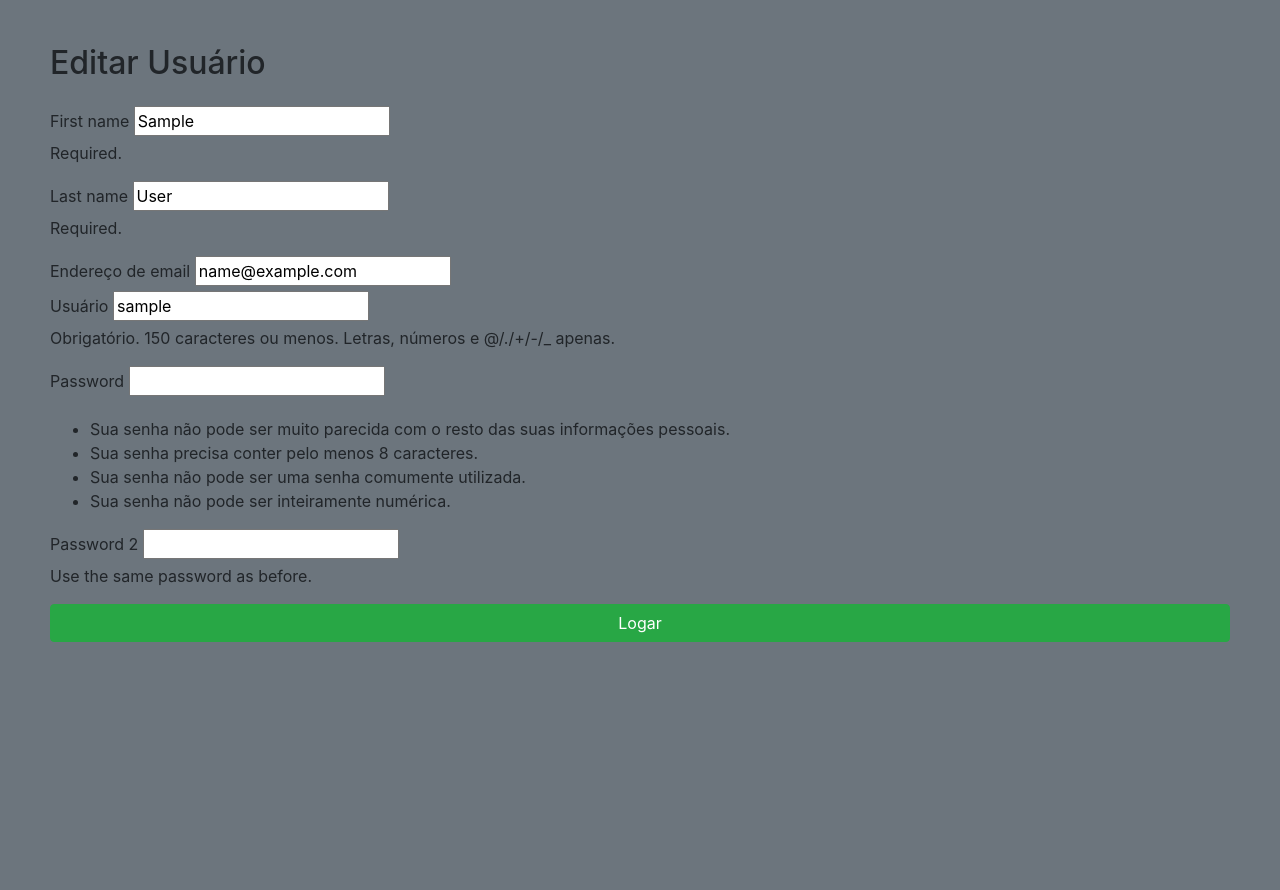
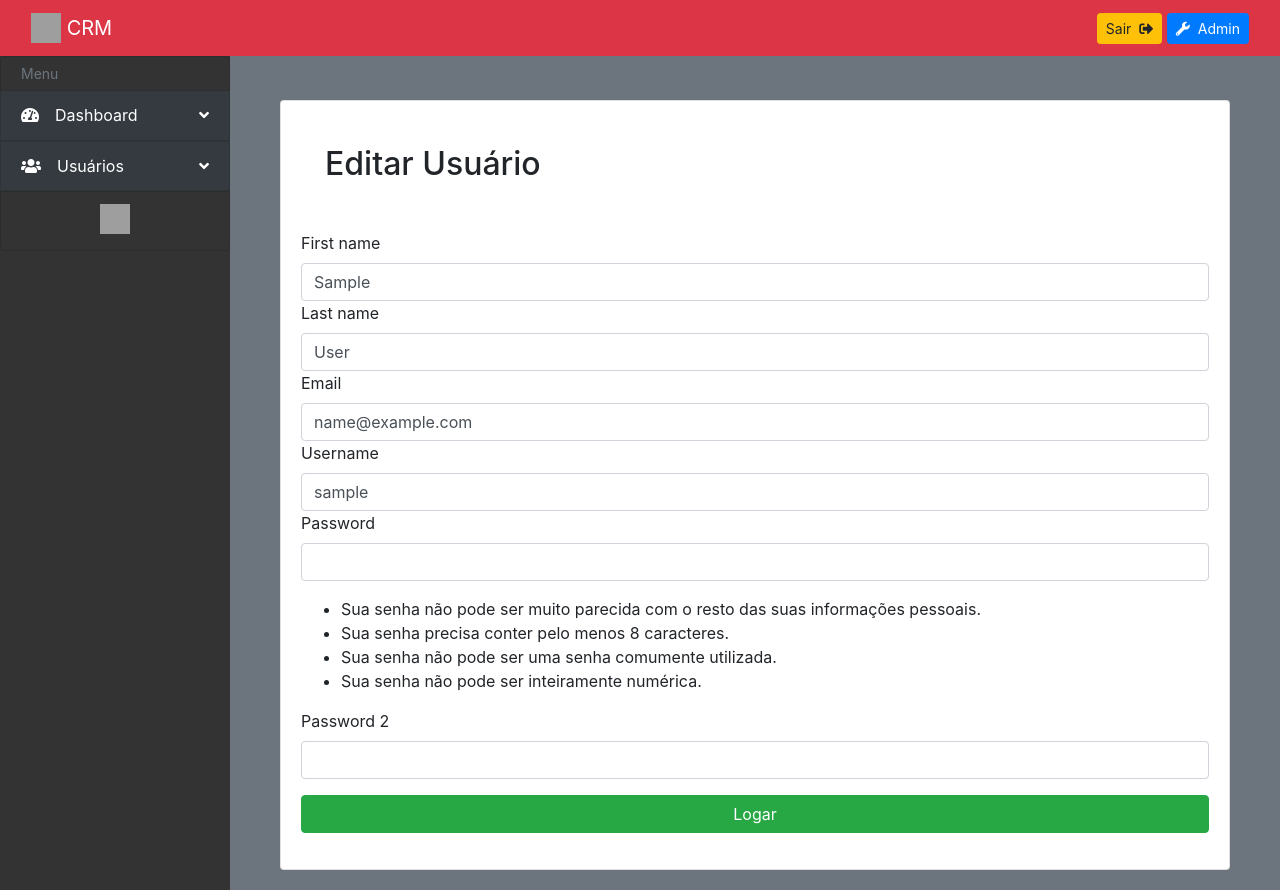
Before and after one commit to RicardoMelo2501/hobby_hub, a Django app: page /edit/1/ in a window 1280 px wide. Before the commit the page ends 642 px from the top, so only its background shows below. Run offline with Django 4.2, Linux system fonts and the light colour scheme; the visitor is signed in with stand-in values (Sample User, id 1); data comes from the database, SQL or seed files in the repository; some libraries are stand-ins or nearby versions; grey boxes are pictures that could not be loaded.

Commit message:
Corrigindo Telas de Usuário

```diff
--- a/base/templates/navbar/navbar.html
+++ b/base/templates/navbar/navbar.html
@@ -4,8 +4,9 @@
         <div class="col-12 d-flex align-items-center justify-content-between">
 
             <!-- LOGOTIPO -->
-            <a class="navbar-brand" href="#">
+            <a class="navbar-brand" href="{% url 'home:index' %}">
                 <img src="https://v4-alpha.getbootstrap.com/assets/brand/bootstrap-solid.svg" width="30" height="30" class="d-inline-block align-top" alt="">
+                {% comment %} <img src="https://scontent.frec22-1.fna.fbcdn.net/v/t39.30808-6/306142906_584760366552492_8407327296725868215_n.jpg?_nc_cat=102&cb=99be929b-3346023f&ccb=1-7&_nc_sid=09cbfe&_nc_eui2=AeHsCCHcyYmuMEHH7oj0bpNFPPHB6-77bBA88cHr7vtsEIFnd3wOKh8wEvcxeKM7Qb_rCRi9wUzGqCxCQOpwlRPZ&_nc_ohc=HLDQmeSRBmUAX_UokRv&_nc_ht=scontent.frec22-1.fna&oh=00_AfB0tZgZLzInf3HEAC8m_I72hSm_MUQtyDGDjLBgvngl6A&oe=64B9D89B" width="30" height="30" class="d-inline-block align-top" alt=""> {% endcomment %}
                 <span class="menu-collapsed">CRM</span>
             </a>
 
@@ -50,7 +51,7 @@
                     <div id='submenu{{ menu.id }}' class="collapse sidebar-submenu">
                     {% for submenu in sub_menus %}
                         {% if submenu.parent_menu_id == menu.id %}
-                        <a href="{% url submenu.url_or_path %}" class="list-group-item list-group-item-action bg-dark text-white">
+                        <a href="{% url submenu.url_or_path %}" class="list-group-item list-group-item-action bg-danger text-white">
                                 <i class="{{ submenu.font_awesome_icon }} mr-1" aria-hidden="true"></i>
                                 <span class="menu-collapsed">{{ submenu.text }}</span>
                             </a>
--- a/base/templates/user/edit.html
+++ b/base/templates/user/edit.html
@@ -1,8 +1,24 @@
 {%extends 'base/header.html'%}
+
+{%block 'titulo'%}
+Usuários
+{%endblock%}
+
+{% block 'navbar' %}
+    {%include 'navbar/navbar.html' %}
+{% endblock%}
 
 {% block 'conteudo' %}
 
-        <h2 class="mb-4" >Editar Usuário</h2>
-        {% include 'user/_user-form.html' %}
+<div class="card">
+        <div class="card-body">
+                <div class="p-4">
+                        <h2 class="mb-4" >Editar Usuário</h2>
+                </div>
+                        <div>
+                        {% include 'user/_user-form.html' %}
+                        </div>
+                </div>
+        </div>
 
 {% endblock 'conteudo' %}
--- a/home/context_processors.py
+++ b/home/context_processors.py
@@ -1,5 +1,6 @@
 from menu.models import Menu, SubMenu
 
+# Adicionado os valores de Menu e Submenu como context padrões
 def default_context_values(request):
     dataMenus = Menu.objects.all()
     dataSubMenus = SubMenu.objects.all()
--- a/home/forms/user_form.py
+++ b/home/forms/user_form.py
@@ -19,22 +19,31 @@ class RegisterForm(UserCreationForm):
         min_length=3,
         widget = forms.TextInput(attrs={"class": "form-control"})
     )
+
     last_name = forms.CharField(
         required=True,
         min_length=3,
         widget = forms.TextInput(attrs={"class": "form-control"})
     )
-    email = forms.EmailField(widget = forms.TextInput(attrs={"class": "form-control"}))
 
-    username = forms.CharField(widget = forms.TextInput(attrs={"class": "form-control"}))
+    email = forms.EmailField(
+        widget = forms.TextInput(attrs={"class": "form-control"})
+    )
+
+    username = forms.CharField(
+        widget = forms.TextInput(attrs={"class": "form-control"})
+    )
+
     password1 = forms.CharField(label="Password",
         strip=False,
         widget=forms.PasswordInput(attrs={"autocomplete": "new-password","class": "form-control"}),
         help_text=password_validation.password_validators_help_text_html(),
         required=False,
     )
-    password2 = forms.CharField(widget = forms.PasswordInput(attrs={"class": "form-control"}))
 
+    password2 = forms.CharField(
+        widget = forms.PasswordInput(attrs={"class": "form-control"})
+    )
     class Meta:
         model = User
         fields = (
@@ -72,32 +81,39 @@ class RegisterUpdateForm(forms.ModelForm):
         min_length=2,
         max_length=30,
         required=True,
-        help_text='Required.',
         error_messages={
             'min_length': 'Please, add more than 2 letters.'
-        }
+        },
+        widget = forms.TextInput(attrs={"class": "form-control"})
     )
+
     last_name = forms.CharField(
         min_length=2,
         max_length=30,
-        required=True,
-        help_text='Required.'
+        widget = forms.TextInput(attrs={"class": "form-control"})
+    )
+
+    email = forms.EmailField(
+        widget = forms.TextInput(attrs={"class": "form-control"})
+    )
+
+    username = forms.CharField(
+        widget = forms.TextInput(attrs={"class": "form-control"})
     )
 
     password1 = forms.CharField(
         label="Password",
         strip=False,
-        widget=forms.PasswordInput(attrs={"autocomplete": "new-password"}),
+        widget=forms.PasswordInput(attrs={"autocomplete": "new-password", "class": "form-control"}),
         help_text=password_validation.password_validators_help_text_html(),
-        required=False,
+        required=False
     )
 
     password2 = forms.CharField(
         label="Password 2",
         strip=False,
-        widget=forms.PasswordInput(attrs={"autocomplete": "new-password"}),
-        help_text='Use the same password as before.',
-        required=False,
+        widget=forms.PasswordInput(attrs={"autocomplete": "new-password", "class": "form-control"}),
+        required=False
     )
 
     class Meta:
--- a/home/views/user_view.py
+++ b/home/views/user_view.py
@@ -1,8 +1,5 @@
 from django.shortcuts import render, redirect
-from menu.models import Menu, SubMenu
-
 from django.contrib import auth, messages
-from menu.forms import myForm
 from home.forms.user_form import CustomAuthenticationForm, RegisterForm, RegisterUpdateForm
 
 from django.contrib.auth.decorators import login_required
```
Also changed, not shown: base/templates/user/list.html (+15 -19 lines), base/templates/user/register.html (+17 -3 lines).
